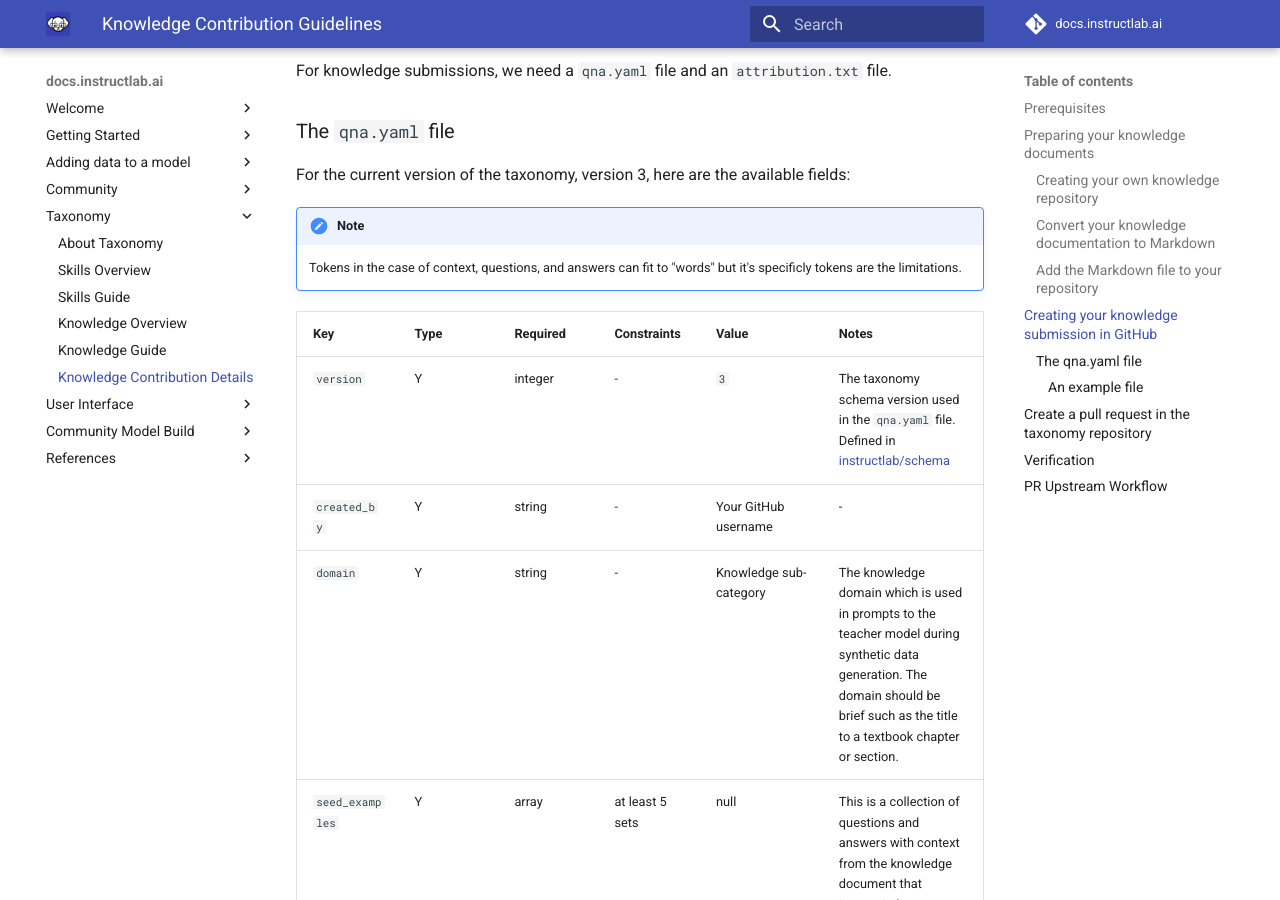
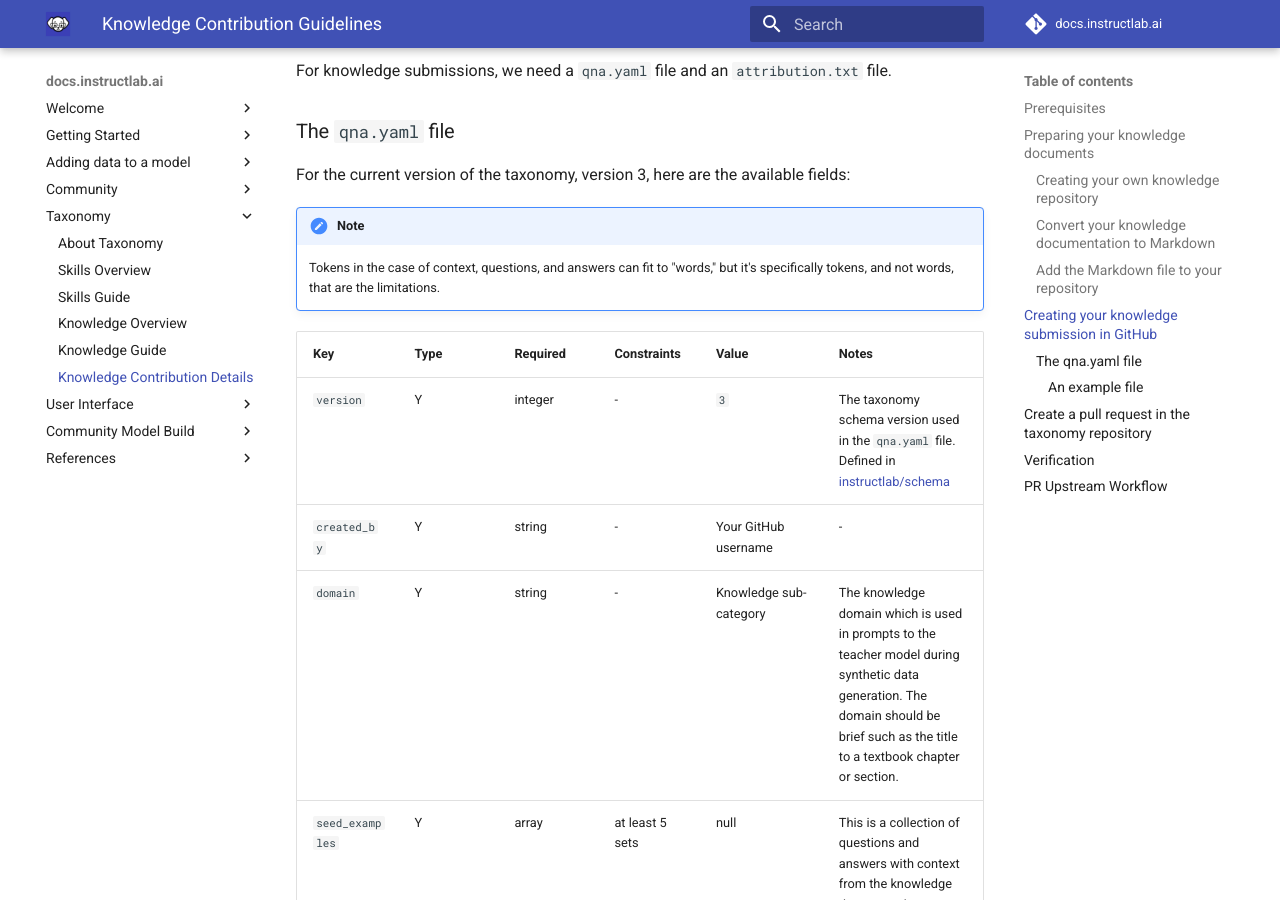
Before and after one commit to instructlab/docs.instructlab.ai, an MkDocs documentation site: the page built from docs/taxonomy/knowledge/contribution_details.md, in a window 1280 px wide and 900 px high, scrolled down 1959 px. Built offline with MkDocs 1.6.1 and Material for MkDocs 9.7.7, drawn with Linux system fonts in a browser that asks for light colours; comment, search, counter and statistics services are not loaded.

Commit message:
Update docs/taxonomy/knowledge/contribution_details.md
Co-authored-by: Laura Santamaria <nimbinatus@users.noreply.github.com>
Signed-off-by: JJ Asghar <awesome@ibm.com>

```diff
--- a/docs/taxonomy/knowledge/contribution_details.md
+++ b/docs/taxonomy/knowledge/contribution_details.md
@@ -68,7 +68,7 @@
 For the current version of the taxonomy, version 3, here are the available fields:
 
 !!! note
-    Tokens in the case of context, questions, and answers can fit to "words" but it's specificly tokens are the limitations.
+    Tokens in the case of context, questions, and answers can fit to "words," but it's specifically tokens, and not words, that are the limitations.
 
 Key | Type | Required | Constraints | Value | Notes
 --|--|--|--|--|--
```
